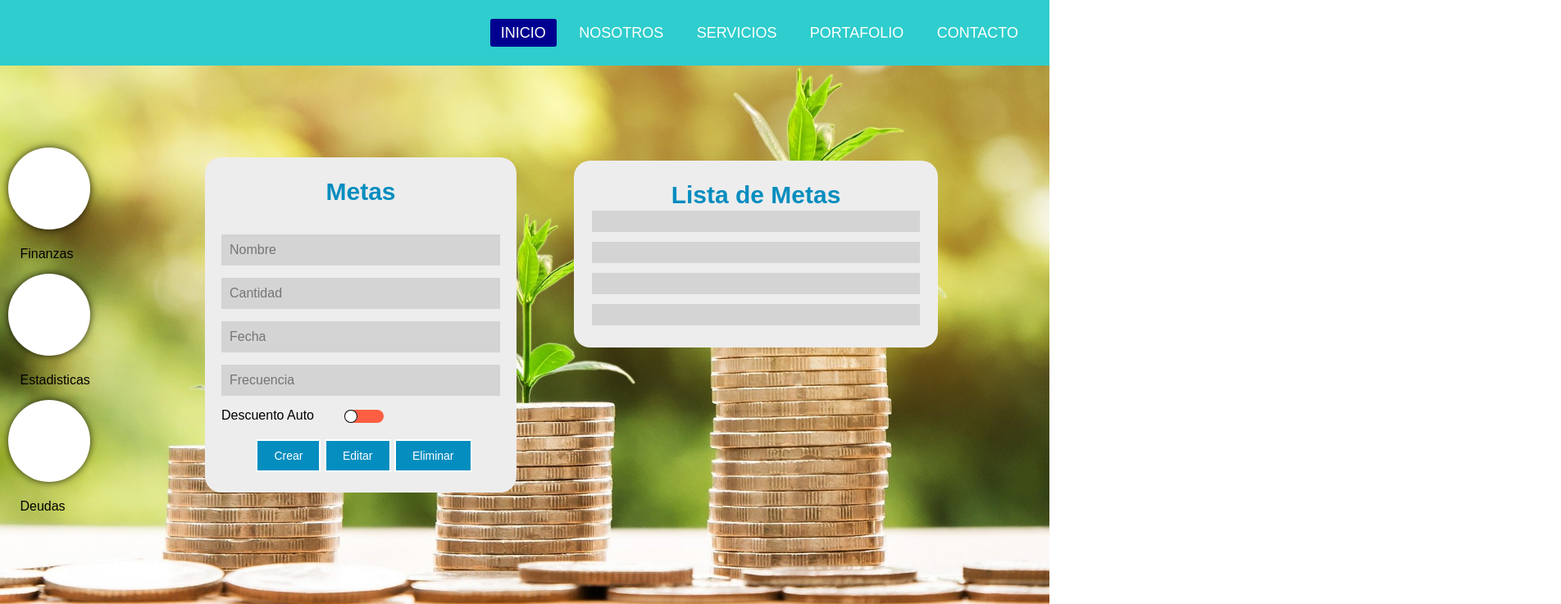
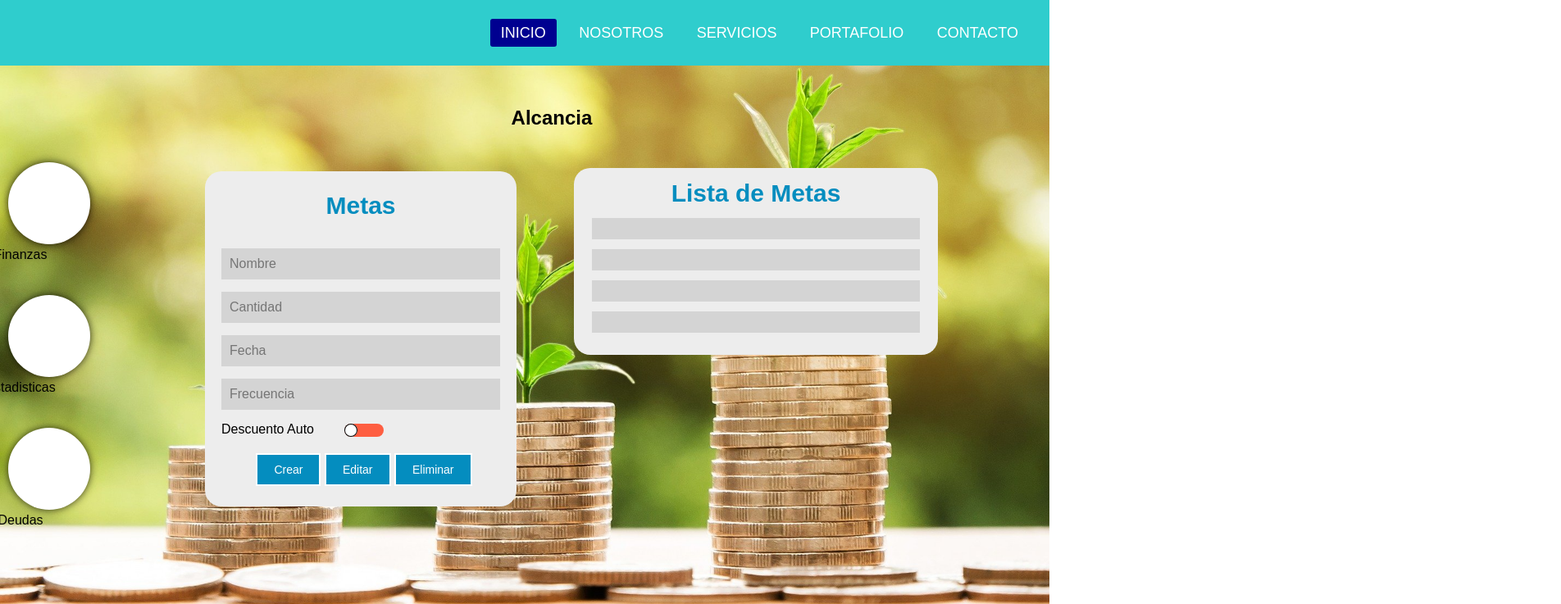
Before and after one commit to NataliaDiazCastro/ProyectoMINTIC, a plain HTML site: page Modulo Alcancia/index.html in a window 1280 px wide. Shown: the top 737 px of the page at 82% size, 1904 px wide, since content can reach past the window. Drawn offline with Linux system fonts and the light colour scheme.

Commit message:
Add files via upload

```diff
--- a/Modulo Alcancia/CSS/styles.css
+++ b/Modulo Alcancia/CSS/styles.css
@@ -24,32 +24,33 @@ body{
 
 .contenedorFrase{
     position: relative;
+    top: 50px;
+    left: 16.5cm;
 }
 
 .boton {
     display: inline-block;
     position: relative;
-    top: 100px;
+    top: 90px;
     left: 10px;
     width: 100px;
     height: 100px;
     border-radius: 50%;
     background-color:white;
-    margin-bottom: 50px;
+    margin-bottom: 40px;
     cursor: pointer;
     box-shadow: 0px 0px 10px 0px rgba(0,0,0,0.75);
 }
 
-
-
-
 .titulo {
    color: black;
     position: relative;
-    top: 85px;
-    right: 80px;
+    top: 50px;
+    right: 615px;
+    display:  flex;
     justify-content: center;
-    align-items: center;
+
+
 }
 
 
@@ -161,7 +162,7 @@ body, html {
     width: 100%;
     max-width: 380px;
     position: relative;
-    top: -350px;
+    top: -385px;
     left: 250px;
 }
 
@@ -179,7 +180,6 @@ body, html {
     text-align: center;
     margin-bottom: 20px;
     color: #048dbf;
-
 }
 
 .registro_Metas form input{
@@ -264,8 +264,13 @@ body, html {
     width: 100%;
     max-width: 380px;
     position: relative;
-    top: -755px;
+    top: -798px;
     left: 700px;
+}
+
+.ul-vertical h2{
+    position: relative;
+    bottom: 11px;
 }
 
 .ul-vertical{
--- a/Modulo Alcancia/index.html
+++ b/Modulo Alcancia/index.html
@@ -24,6 +24,10 @@
             <li><a href="#">Contacto</a></li>
         </ul>
     </nav>
+
+    <div class="contenedorFrase">
+        <h2>Alcancia</h2>
+    </div>
 
     <div class="contenedorBotones">
         <div class="buttonF">
```
